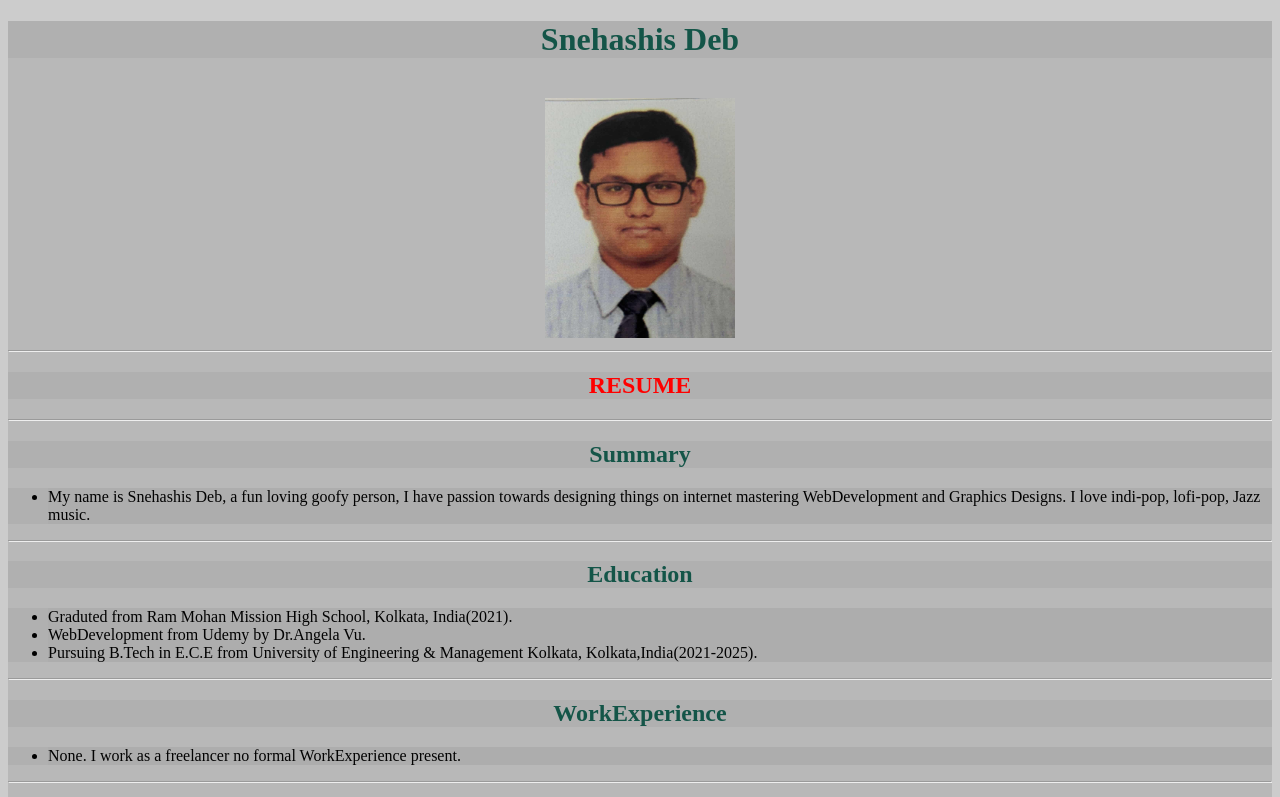
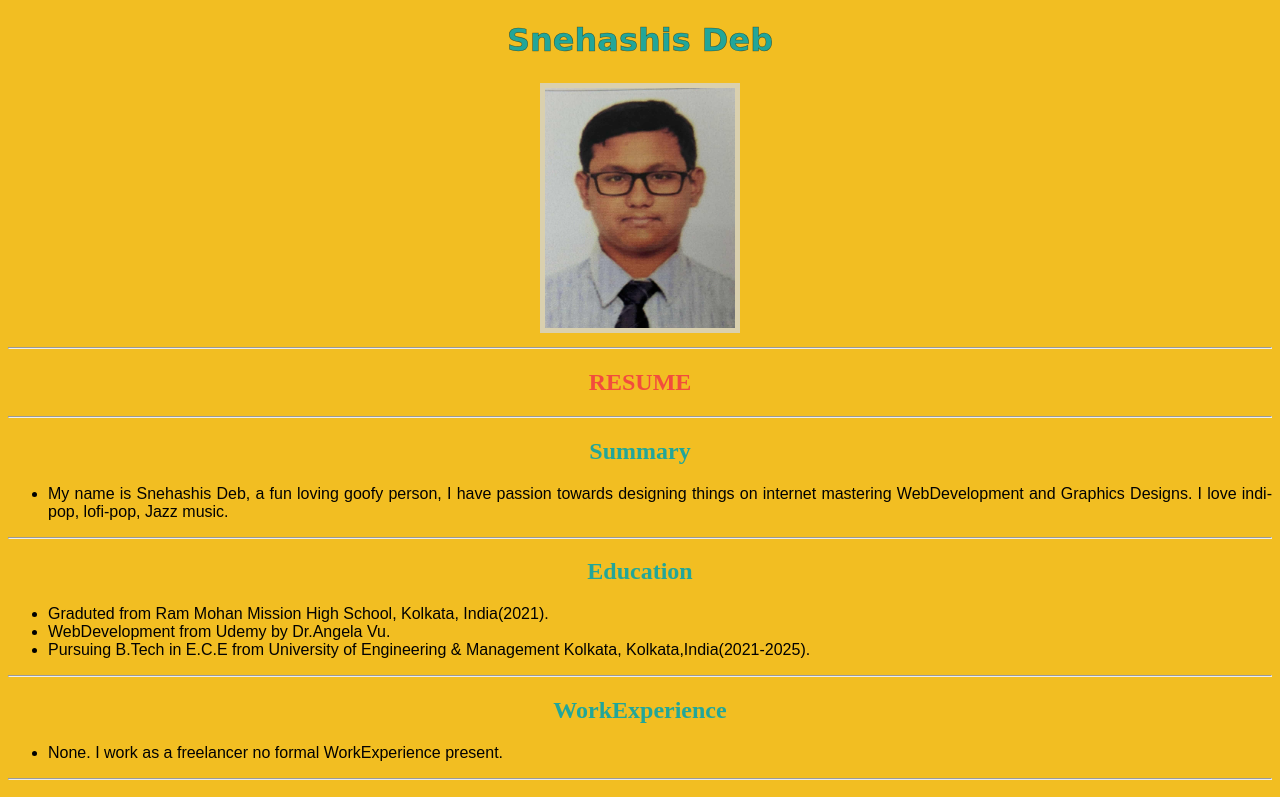
Before and after one commit to jonty5617/Portfolio, a plain HTML site: page index.html in a window 1280 px wide. Shown: the top 797 px of the page. Drawn offline with Linux system fonts and the light colour scheme.

Commit message:
Add files via upload

```diff
--- a/index.html
+++ b/index.html
@@ -9,16 +9,21 @@
         </title>
     </head>
     <body >
-        <h1 style>
+        <h1>
             Snehashis Deb
         </h1>
+        <img src="./MVIMG_20211002_160555~2-min.jpg" alt="Image of Snehashis">
           <br>
-          <img src="./MVIMG_20211002_160555~2-min.jpg" alt="Image of Snehashis">
-          <HR></HR><h2 value="1">RESUME</h2><HR></HR>
-                 <h2>Summary</h2>
-            <ul>
+          <HR>
+               </HR>
+                    <h2 value="1">RESUME</h2>
+                    <HR>
+                        </HR>
+                            <h2>Summary</h2>
+                              <ul>
                   <li>My name is Snehashis Deb, a fun loving goofy person, I have passion towards designing things on internet mastering WebDevelopment and
-Graphics Designs. I love indi-pop, lofi-pop, Jazz music.
+
+                    Graphics Designs. I love indi-pop, lofi-pop, Jazz music.
 </li></ul><hr>
 
                 <h2>
--- a/styled.css
+++ b/styled.css
@@ -1,23 +1,23 @@
 h1{
-    -webkit-text-fill-color: rgb(20, 85, 72);
+   color: #22A699; -webkit-text-stroke-color: rgba(0, 0, 0, 0.473); -webkit-text-stroke-width: 0.6px; font-family: cursive;
 }
 *{
-    background-color:  rgb(173, 173, 173,0.617);
+    background-color:  #F2BE22;
 }
 li{
     -webkit-text-fill-color: rgb(2, 2, 2);
-    text-align: left;
+    text-align: justify; font-family: Arial, Helvetica, sans-serif;
 }
 img{
-    width: 190px; height: 240px;
+    width: 190px; height: 240px; border:5px solid #dad0ae; padding:-1px; margin: 2px;
 }
 h2[value="1"]
 {
-   -webkit-text-fill-color:  red;
+   -webkit-text-fill-color: #F24C3D
 }
 h2
 {
-   -webkit-text-fill-color: rgb(20, 85, 72);
+   -webkit-text-fill-color: #22A699;
 }
 *{
     text-align: center;
```
